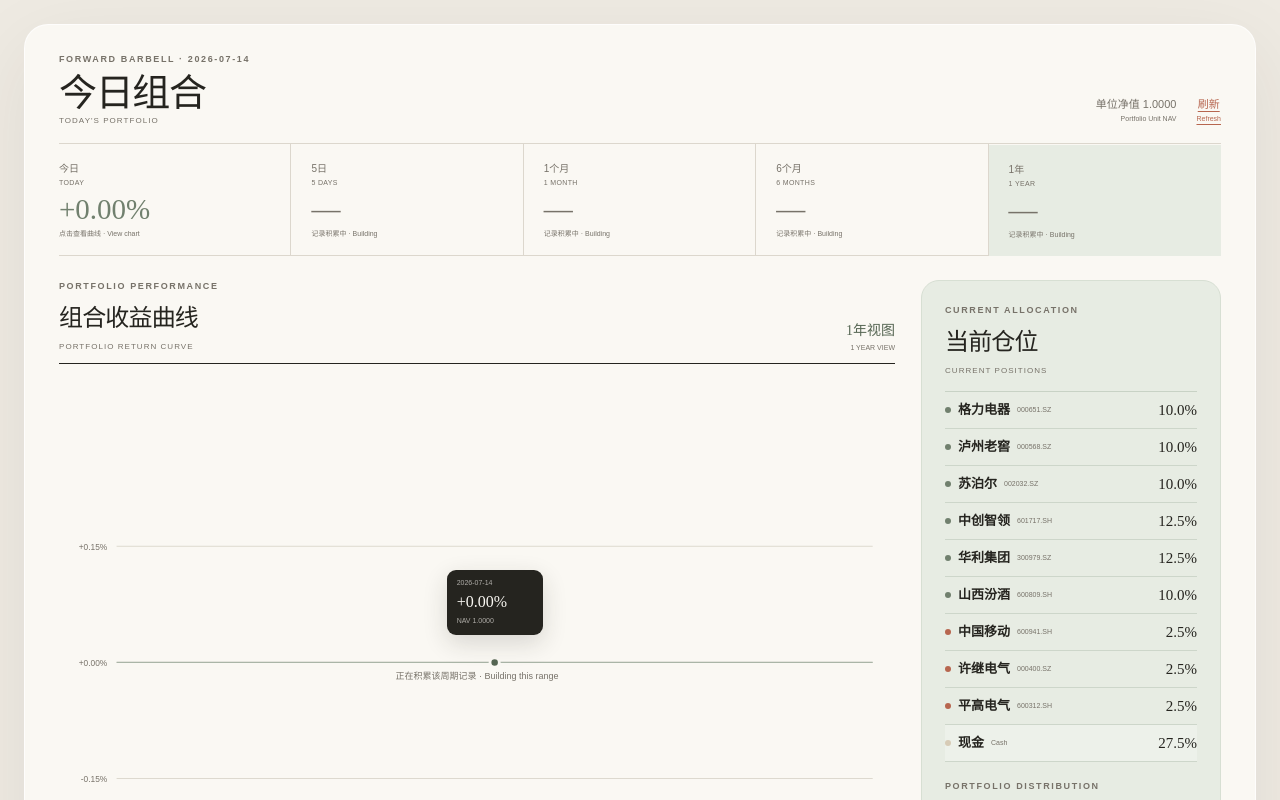
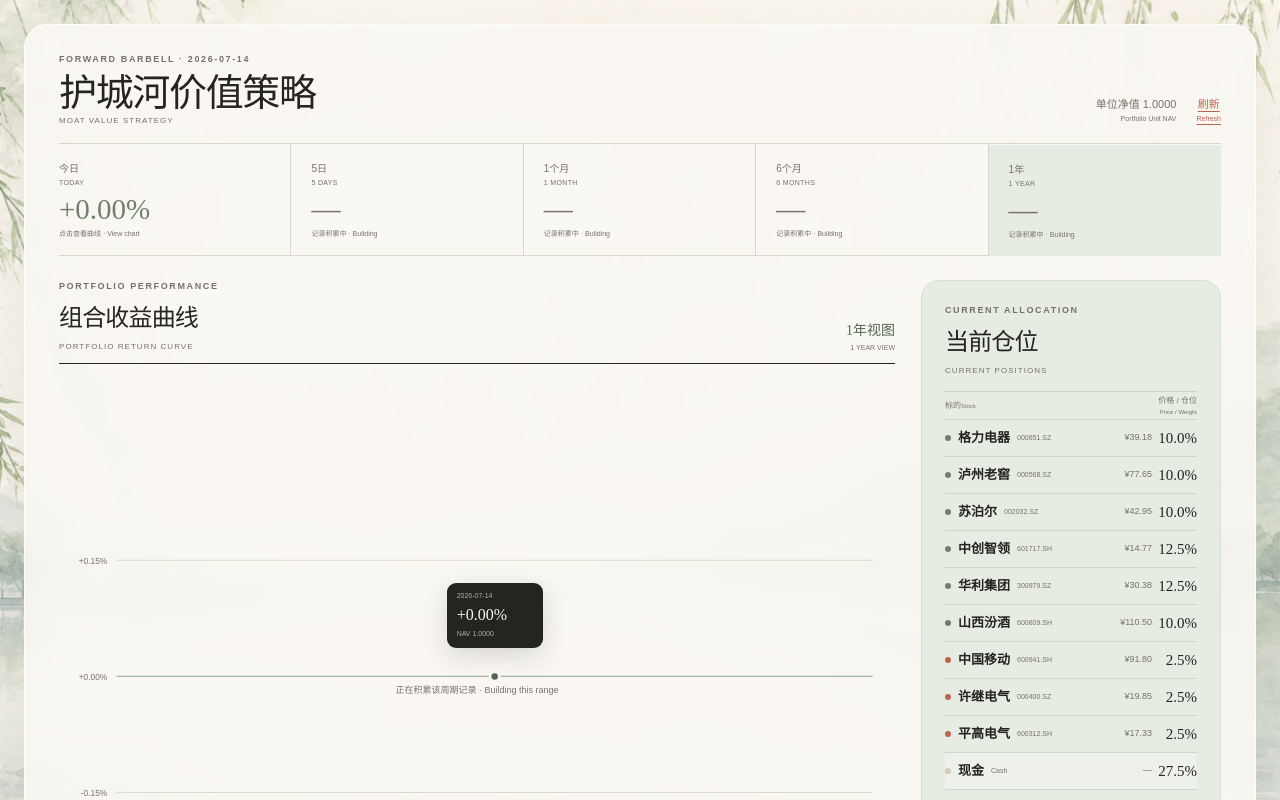
Before and after one commit to MIngQian04/margin-of-safety-investment-research-platform, a Next.js app: page / in a window 1280 px wide. Shown: the top 800 px of the page. Built offline with nearby package versions, Linux system fonts and the light colour scheme.

Commit message:
Add atmospheric moat strategy backdrop

```diff
--- a/app/globals.css
+++ b/app/globals.css
@@ -2,11 +2,13 @@
 
 :root { --paper:#eeeae2; --sheet:#faf8f3; --ink:#25241f; --muted:#777269; --line:#dcd7cd; --sage:#71806e; --sage-dark:#566653; --sage-soft:#e7ece3; --terra:#b7664f; --sand:#d7cbb6; }
 * { box-sizing:border-box; }
-body { margin:0; background:var(--paper); color:var(--ink); font-family:"PingFang SC","Hiragino Sans GB","Microsoft YaHei",sans-serif; }
+body { position:relative; min-height:100vh; margin:0; background:var(--paper); color:var(--ink); font-family:"PingFang SC","Hiragino Sans GB","Microsoft YaHei",sans-serif; overflow-x:hidden; }
+body::before { content:""; position:fixed; z-index:0; inset:-3%; background:url("/images/west-lake-willow-bg.png") center / cover no-repeat; transform:scale(1.035); animation:west-lake-breeze 18s ease-in-out infinite alternate; }
+body::after { content:""; position:fixed; z-index:1; inset:48% -8% -8%; background:linear-gradient(102deg,transparent 18%,rgba(255,255,255,.25) 38%,transparent 58%); filter:blur(16px); opacity:.55; animation:water-shimmer 14s ease-in-out infinite alternate; pointer-events:none; }
 button { font:inherit; }
 button:focus-visible { outline:2px solid var(--terra); outline-offset:3px; }
-.canvas { min-height:100vh; padding:24px; display:grid; place-items:center; }
-.sheet { width:min(1500px,100%); min-height:min(900px,calc(100vh - 48px)); padding:28px 34px 18px; background:var(--sheet); border:1px solid rgba(255,255,255,.8); border-radius:24px; box-shadow:0 24px 80px rgba(48,43,35,.08); display:flex; flex-direction:column; }
+.canvas { position:relative; z-index:2; min-height:100vh; padding:24px; display:grid; place-items:center; }
+.sheet { width:min(1500px,100%); min-height:min(900px,calc(100vh - 48px)); padding:28px 34px 18px; background:rgba(250,248,243,.89); border:1px solid rgba(255,255,255,.78); border-radius:24px; box-shadow:0 24px 80px rgba(48,43,35,.11); backdrop-filter:blur(7px) saturate(.9); display:flex; flex-direction:column; }
 .kicker { margin:0 0 7px; color:var(--muted); font-size:9px; font-weight:700; letter-spacing:.18em; }
 h1,h2 { margin:0; font-family:"Songti SC","STSong",serif; font-weight:500; letter-spacing:-.035em; }
 h1 { font-size:38px; line-height:1; }
@@ -58,7 +60,12 @@
 .holding-list span { display:flex; align-items:center; min-width:0; }
 .holding-list b { font-family:"Songti SC",serif; font-size:13px; font-weight:600; }
 .holding-list small { margin-left:7px; color:var(--muted); font-size:7px; }
-.holding-list strong { font-family:"Songti SC",serif; font-size:15px; font-weight:500; }
+.holding-list-head { min-height:28px!important; color:var(--muted); font-size:8px; }
+.holding-list-head span:last-child { display:block; text-align:right; }
+.holding-list-head small { display:block; margin:1px 0 0; font-size:6px; }
+.holding-values { display:grid; grid-template-columns:62px 45px; align-items:center; text-align:right; }
+.holding-values em { color:var(--muted); font-size:9px; font-style:normal; font-variant-numeric:tabular-nums; }
+.holding-values strong { font-family:"Songti SC",serif; font-size:15px; font-weight:500; }
 .anchor-dot,.future-dot,.cash-dot { flex:0 0 auto; display:inline-block; width:6px; height:6px; margin-right:7px; border-radius:50%; background:var(--sage); }
 .future-dot { background:var(--terra); }.cash-dot { background:var(--sand); }
 .cash-line { background:rgba(255,255,255,.25); }
@@ -71,10 +78,12 @@
 .portfolio-distribution em { grid-column:1 / -1; margin-top:3px; }
 
 footer { display:flex; justify-content:space-between; gap:20px; padding-top:12px; border-top:1px solid var(--line); color:var(--muted); font-size:8px; }
-.status { min-height:100vh; display:grid; place-content:center; text-align:center; }
+.status { position:relative; z-index:2; min-height:100vh; display:grid; place-content:center; text-align:center; }
 .status small { display:block; margin-top:4px; color:var(--muted); font-size:9px; }
 .status button { border:1px solid var(--line); background:transparent; padding:8px 14px; border-radius:999px; }
 
 @media(max-width:900px){.canvas{padding:14px}.sheet{padding:24px;min-height:auto}.period-summary{grid-template-columns:repeat(5,minmax(100px,1fr));overflow-x:auto}.period-summary button:first-child{padding-left:14px}.main-grid{grid-template-columns:1fr}.portfolio-panel{min-height:0}.portfolio-distribution{margin-top:18px}.performance-chart{min-height:310px}.performance-chart svg{min-height:310px}}
 @media(max-width:600px){.canvas{padding:0}.sheet{border-radius:0;padding:20px 16px}.topbar{align-items:start}h1{font-size:33px}.top-actions>span{display:none}.period-summary{margin:0 -16px;padding-left:16px}.period-summary button{padding:14px 12px}.period-summary strong{font-size:23px}.main-grid{padding-top:18px}.performance-chart{min-height:260px}.performance-chart svg{min-height:260px}.chart-caption{display:block}.chart-caption span{display:block;margin-top:4px}.portfolio-panel{padding:19px}footer{display:block}footer span{display:block;margin-top:4px}}
-@media(prefers-reduced-motion:reduce){*{transition:none!important;scroll-behavior:auto!important}}
+@keyframes west-lake-breeze { 0%{transform:scale(1.035) translate3d(-.35%,0,0)} 50%{transform:scale(1.045) translate3d(.25%,-.18%,0)} 100%{transform:scale(1.035) translate3d(.5%,.1%,0)} }
+@keyframes water-shimmer { from{transform:translateX(-4%) skewX(-3deg);opacity:.34} to{transform:translateX(7%) skewX(3deg);opacity:.62} }
+@media(prefers-reduced-motion:reduce){*{transition:none!important;scroll-behavior:auto!important}body::before,body::after{animation:none!important}}
--- a/app/layout.tsx
+++ b/app/layout.tsx
@@ -9,17 +9,17 @@
   const metadataBase = new URL(`${protocol}://${host}`);
   return {
     metadataBase,
-    title: "今日组合｜前瞻哑铃策略",
+    title: "护城河价值策略｜前瞻哑铃策略",
     description: "每天查看稳定锚仓、未来产业期权与现金目标配置。",
     icons: { icon: "/favicon.svg" },
     openGraph: {
-      title: "今日组合｜前瞻哑铃策略",
+      title: "护城河价值策略｜前瞻哑铃策略",
       description: "稳定锚、未来期权与现金，一眼看清今天应该持有多少。",
-      images: [{ url: "/og.png", width: 1200, height: 630, alt: "今日组合" }],
+      images: [{ url: "/og.png", width: 1200, height: 630, alt: "护城河价值策略" }],
       type: "website",
       locale: "zh_CN",
     },
-    twitter: { card: "summary_large_image", title: "今日组合", images: ["/og.png"] },
+    twitter: { card: "summary_large_image", title: "护城河价值策略", images: ["/og.png"] },
   };
 }
 
--- a/app/page.tsx
+++ b/app/page.tsx
@@ -43,6 +43,7 @@
 const pct = (value: number, digits = 1) => `${(value * 100).toFixed(digits)}%`;
 const signedPct = (value: number) => `${value >= 0 ? "+" : ""}${pct(value, 2)}`;
 const decimal = (value: number) => Number.isFinite(value) ? value.toFixed(2) : "—";
+const money = (value: number) => `¥${value.toFixed(2)}`;
 const distributionEnglish: Record<string, string> = {
   "右尾机会型": "Right-tail opportunity", "左尾风险型": "Left-tail risk",
   "近对称分布": "Near-symmetric", "高厚尾跳跃型": "High fat-tail jumps",
@@ -135,7 +136,7 @@
 
   useEffect(() => { load(); }, [load]);
 
-  if (!data && !error) return <main className="status"><p>正在读取今日组合…<small>Loading today&apos;s portfolio…</small></p></main>;
+  if (!data && !error) return <main className="status"><p>正在读取护城河价值策略…<small>Loading the Moat Value Strategy…</small></p></main>;
   if (!data) return <main className="status"><p>{error}<small>Portfolio data is temporarily unavailable.</small></p><button onClick={load}>重新读取<small>Retry</small></button></main>;
 
   const latest = data.navHistory.at(-1);
@@ -146,9 +147,9 @@
 
   return (
     <main className="canvas">
-      <section className="sheet" aria-label="今日组合总览">
+      <section className="sheet" aria-label="护城河价值策略总览">
         <header className="topbar">
-          <div><p className="kicker">FORWARD BARBELL · {data.asOf}</p><h1>今日组合<small>Today&apos;s Portfolio</small></h1></div>
+          <div><p className="kicker">FORWARD BARBELL · {data.asOf}</p><h1>护城河价值策略<small>Moat Value Strategy</small></h1></div>
           <div className="top-actions">
             <span>单位净值 {latest?.nav.toFixed(4) ?? "1.0000"}<small>Portfolio Unit NAV</small></span>
             <button className="text-button" onClick={load} disabled={refreshing}>{refreshing ? "读取中" : "刷新"}<small>{refreshing ? "Loading" : "Refresh"}</small></button>
@@ -181,13 +182,14 @@
           <aside className="portfolio-panel" aria-labelledby="positions-heading">
             <div><p className="kicker">CURRENT ALLOCATION</p><h2 id="positions-heading">当前仓位<small>Current Positions</small></h2></div>
             <div className="holding-list">
+              <div className="holding-list-head"><span>标的<small>Stock</small></span><span>价格 / 仓位<small>Price / Weight</small></span></div>
               {data.holdings.map((holding) => (
                 <div key={holding.code}>
                   <span><i className={holding.bucket === "ANCHOR" ? "anchor-dot" : "future-dot"} /><b>{holding.name}</b><small>{holding.code}</small></span>
-                  <strong>{pct(holding.weight)}</strong>
+                  <div className="holding-values"><em>{money(holding.price)}</em><strong>{pct(holding.weight)}</strong></div>
                 </div>
               ))}
-              <div className="cash-line"><span><i className="cash-dot" /><b>现金</b><small>Cash</small></span><strong>{pct(data.summary.cashWeight)}</strong></div>
+              <div className="cash-line"><span><i className="cash-dot" /><b>现金</b><small>Cash</small></span><div className="holding-values"><em>—</em><strong>{pct(data.summary.cashWeight)}</strong></div></div>
             </div>
 
             <div className="portfolio-distribution">
```
Also changed, not shown: public/images/west-lake-willow-bg.png (added), 1 other file (tests, documents, lock files or other folders).
